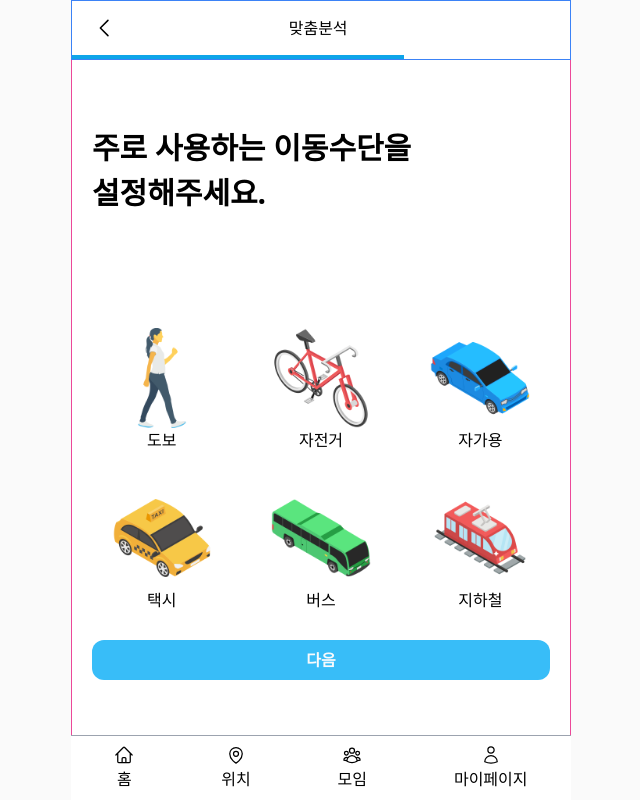
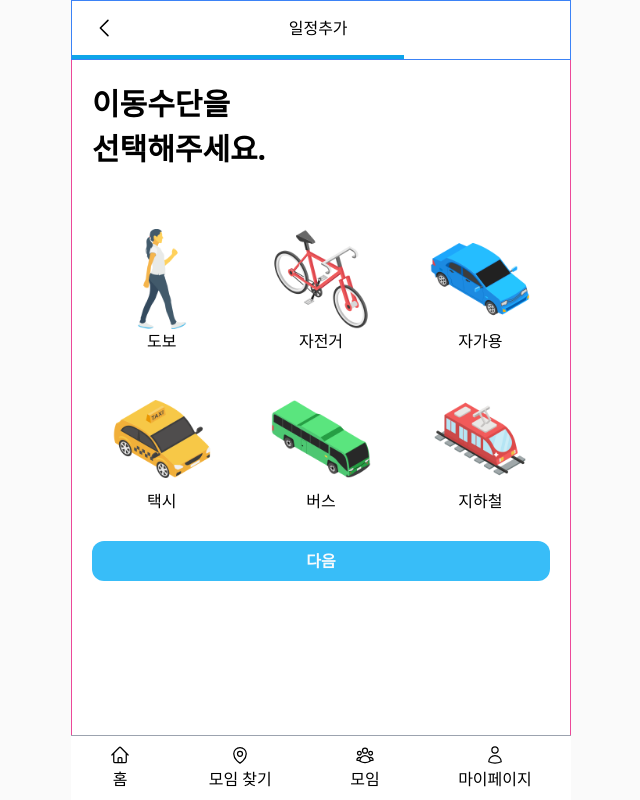
Before and after one commit to Mallang-Mallang/Damoim, a Next.js app: page /find in a window 1280 px wide. Shown: the whole page, without its empty margins (319-959 px from the left). Built offline with nearby package versions, Linux system fonts and the light colour scheme.

Commit message:
[ Web ] Feat Map, Haeder Css

```diff
--- a/components/common/Map.tsx
+++ b/components/common/Map.tsx
@@ -29,13 +29,6 @@ function Map({ latitude, longitude }: MapProps) {
           position: markerPosition,
         });
 
-        map.setZoomable(false);
-
-        var zoomControl = new window.kakao.maps.ZoomControl();
-
-        // 지도의 우측에 확대 축소 컨트롤을 추가한다
-        map.addControl(zoomControl, window.kakao.maps.ControlPosition.RIGHT);
-
         marker.setMap(map);
       });
     };
--- a/components/layout/Header.tsx
+++ b/components/layout/Header.tsx
@@ -35,7 +35,7 @@ const Header = ({ path }: HaederProps) => {
               className="w-[30px] h-[30px] cursor-pointer hover:text-blue-700 ml-5"
               onClick={router.back}
             />
-            <h1 className="w-full text-center">맞춤분석</h1>
+            <h1 className="w-full text-center">일정추가</h1>
             <div className="flex-none w-[30px] mr-5"></div>
           </div>
           <div
@@ -44,7 +44,7 @@ const Header = ({ path }: HaederProps) => {
                 ? 'w-1/3'
                 : path === '/find'
                 ? 'w-2/3'
-                : 'w-3/3'
+                : 'w-full'
             }`}
           ></div>
         </div>
--- a/components/layout/Tabbar.tsx
+++ b/components/layout/Tabbar.tsx
@@ -13,9 +13,9 @@ const Footer = () => {
     { id: 0, route: '/', icon: HomeIcon, tabbarName: '홈' },
     {
       id: 1,
-      route: '/location',
+      route: '/add_schedule',
       icon: MapPinIcon,
-      tabbarName: '위치',
+      tabbarName: '모임 찾기',
     },
     { id: 2, route: '/meeting', icon: UserGroupIcon, tabbarName: '모임' },
     { id: 3, route: '/mypage', icon: UserIcon, tabbarName: '마이페이지' },
--- a/pages/find.tsx
+++ b/pages/find.tsx
@@ -16,12 +16,12 @@ const Find = () => {
   };
 
   return (
-    <div className="px-5 h-910px bg-white py-16 box-border">
-      <div className="flex justify-between items-center mb-[105px]">
+    <div className="px-5 h-910px bg-white py-5 box-border">
+      <div className="flex justify-between items-center mb-[50px]">
         <h1 className="text-[30px] font-semibold">
-          주로 사용하는 이동수단을
+          이동수단을
           <br />
-          설정해주세요.
+          선택해주세요.
         </h1>
       </div>
       <div className="flex flex-col gap-y-5">
--- a/pages/find2.tsx
+++ b/pages/find2.tsx
@@ -15,10 +15,10 @@ const Find = () => {
   };
 
   return (
-    <div className="px-5 h-910px bg-white py-16 box-border">
-      <div className="flex justify-between items-center mb-[105px]">
+    <div className="px-5 h-910px bg-white py-5 box-border">
+      <div className="flex justify-between items-center mb-[50px]">
         <h1 className="text-[30px] font-semibold">
-          선호하는 스타일을
+          모임 카테고리를
           <br />
           선택해주세요.
         </h1>
--- a/pages/location.tsx
+++ b/pages/location.tsx
@@ -5,6 +5,7 @@ import { ChevronLeftIcon, ChevronRightIcon } from '@heroicons/react/24/outline';
 const location = () => {
   return (
     <div className="flex-col justify-center items-center h-full">
+      <div className="absolute w-[500px] top-[60px] z-10">
         <div className="w-full h-[80px] flex justify-center items-center bg-white">
           <h1 className="text-[32px] font-bold">대림대학교</h1>
         </div>
@@ -23,7 +24,8 @@ const location = () => {
             공연
           </div>
         </div>
-      <div className="w-full h-[720px]">
+      </div>
+      <div className="w-full h-full">
         <Map latitude={37.403331351471266} longitude={126.93067769029214} />
       </div>
     </div>
```
Lines whose indentation alone changed are shown as unchanged.
